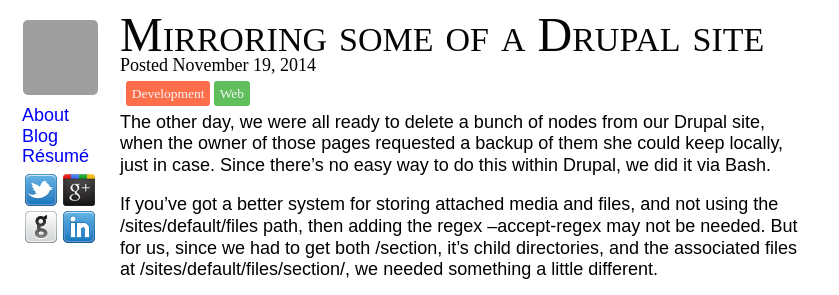
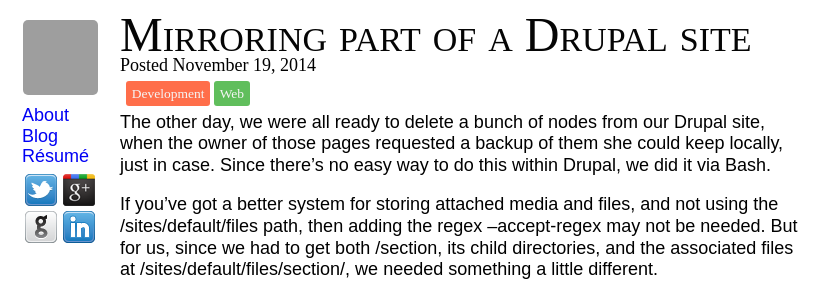
Before and after one commit to krschmidt/krschmidt.github.com, a Jekyll site: the page built from _posts/2014-11-09-mirroring-drupal-section.md, in a window 1280 px wide, cut to the strip 0-295 px from the top of the page. Shown: the whole strip, without its empty margins (0-839 px from the left). Built offline with Jekyll 4.4.1, drawn with Linux system fonts in a browser that asks for light colours; some web fonts are replaced; grey boxes are pictures that could not be loaded.

Commit message:
typo & title change for post

```diff
--- a/_posts/2014-11-09-mirroring-drupal-section.md
+++ b/_posts/2014-11-09-mirroring-drupal-section.md
@@ -1,6 +1,6 @@
 ---
 layout: post
-title: Mirroring some of a Drupal site
+title: Mirroring part of a Drupal site
 date: 2014-11-19 18:02:45
 tags:
 - Development
@@ -8,6 +8,6 @@
 ---
 The other day, we were all ready to delete a bunch of nodes from our Drupal site, when the owner of those pages requested a backup of them she could keep locally, just in case. Since there's no easy way to do this within Drupal, we did it via Bash.
 
-If you've got a better system for storing attached media and files, and not using the /sites/default/files path, then adding the regex --accept-regex may not be needed. But for us, since we had to get both /section, it's child directories, and the associated files at /sites/default/files/section/, we needed something a little different.
+If you've got a better system for storing attached media and files, and not using the /sites/default/files path, then adding the regex --accept-regex may not be needed. But for us, since we had to get both /section, its child directories, and the associated files at /sites/default/files/section/, we needed something a little different.
 
 <script src="https://gist.github.com/krschmidt/ec145651299ea34b4aba.js"></script>
```
